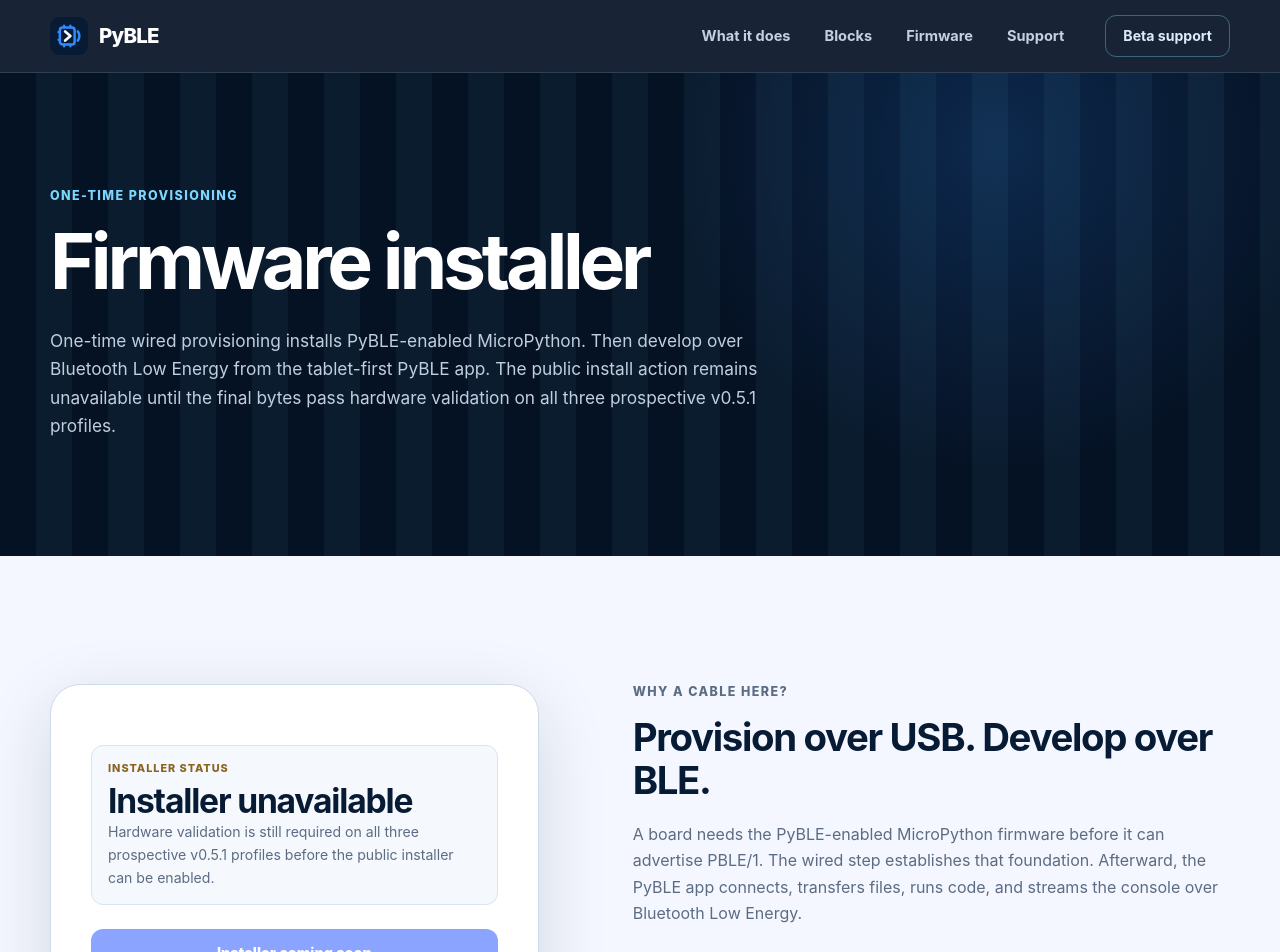
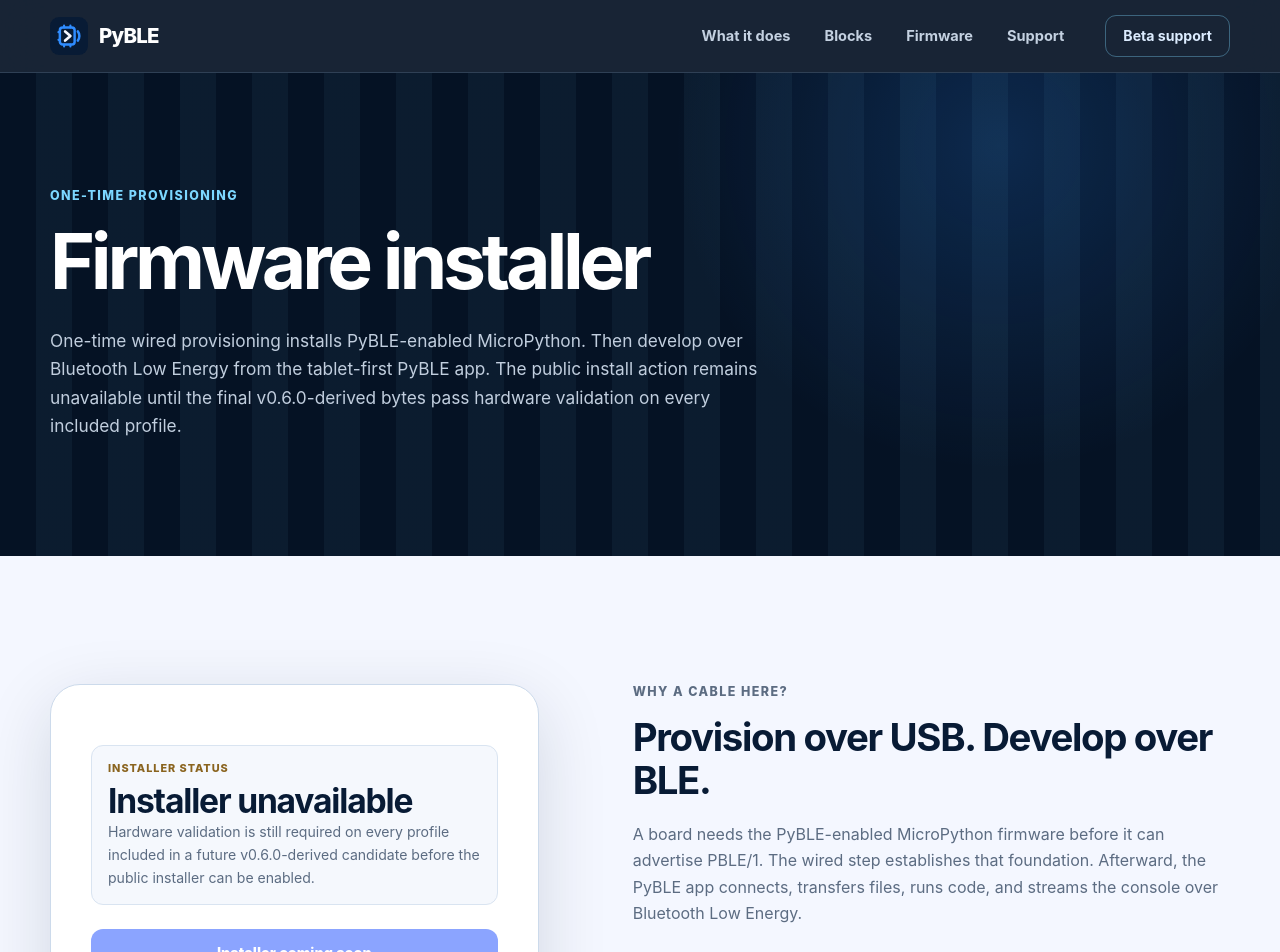
Before and after one commit to PyBLE-dev/PyBLE, a Next.js app in the folder tools/web/: page /flash in a window 1280 px wide. Shown: the top 952 px of the page. Built offline with nearby package versions, Linux system fonts and the light colour scheme.

Commit message:
[green] Show v0.6.0 firmware posture on flasher page
Signed-off-by: Viwat Vchirawongkwin <viwat.v@chula.ac.th>

```diff
--- a/tools/web/src/app/flash/page.tsx
+++ b/tools/web/src/app/flash/page.tsx
@@ -32,7 +32,7 @@ export default function FlashPage() {
             ? " The current v0.4.2 installer is a hardware-tested firmware beta. Production Chrome erase/install and deliberately interrupted-flash recovery passed on both exact profiles. Complete release qualification is still pending; this is not a qualified release."
             : qualifiedPublic
               ? ` Qualified v${release.version} firmware is available for all three exact release profiles.`
-              : " The public install action remains unavailable until the final bytes pass hardware validation on all three prospective v0.5.1 profiles."}
+              : " The public install action remains unavailable until the final v0.6.0-derived bytes pass hardware validation on every included profile."}
         </p>
       </PageIntro>
 
--- a/tools/web/src/components/flash-status.tsx
+++ b/tools/web/src/components/flash-status.tsx
@@ -134,7 +134,7 @@ function policyFailure(release: FirmwareReleaseDescriptor | null | undefined) {
   if (!release) {
     return {
       heading: "Installer unavailable",
-      body: "Hardware validation is still required on all three prospective v0.5.1 profiles before the public installer can be enabled.",
+      body: "Hardware validation is still required on every profile included in a future v0.6.0-derived candidate before the public installer can be enabled.",
     };
   }
   if (release.deployment !== "public" && release.deployment !== "candidate") {
```
